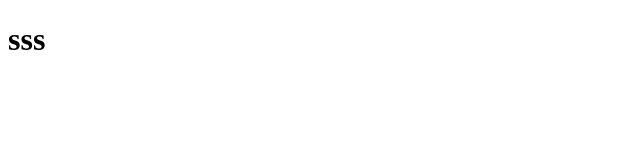
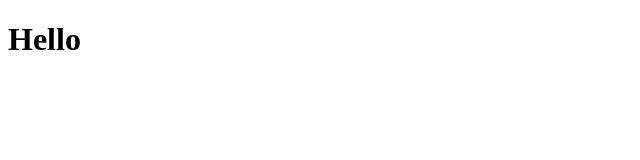
Before and after one commit to monkeymr014/react-kurs, a React (Create React App) app: page / in a window 1280 px wide. Shown: the top 160 px of the page, without its empty margins (0-640 px from the left). Built offline with nearby package versions, Linux system fonts and the light colour scheme.

Commit message:
2 dział

```diff
--- /dev/null
+++ b/src/App.js
@@ -0,0 +1,10 @@
+import React from "react";
+
+
+const App = () => (
+    <div className="wrpapper">
+        <h1 className="mainHeader">Hello</h1>
+    </div>
+);
+
+export default App;
--- a/src/index.js
+++ b/src/index.js
@@ -1,7 +1,9 @@
 import React from "react";
 import ReactDOM from "react-dom";
+import App from './App';
 
-ReactDOM.render( <
-    h1 > sss < /h1 > ,
+
+ReactDOM.render(
+    <App />,
     document.getElementById('root')
 );
```
